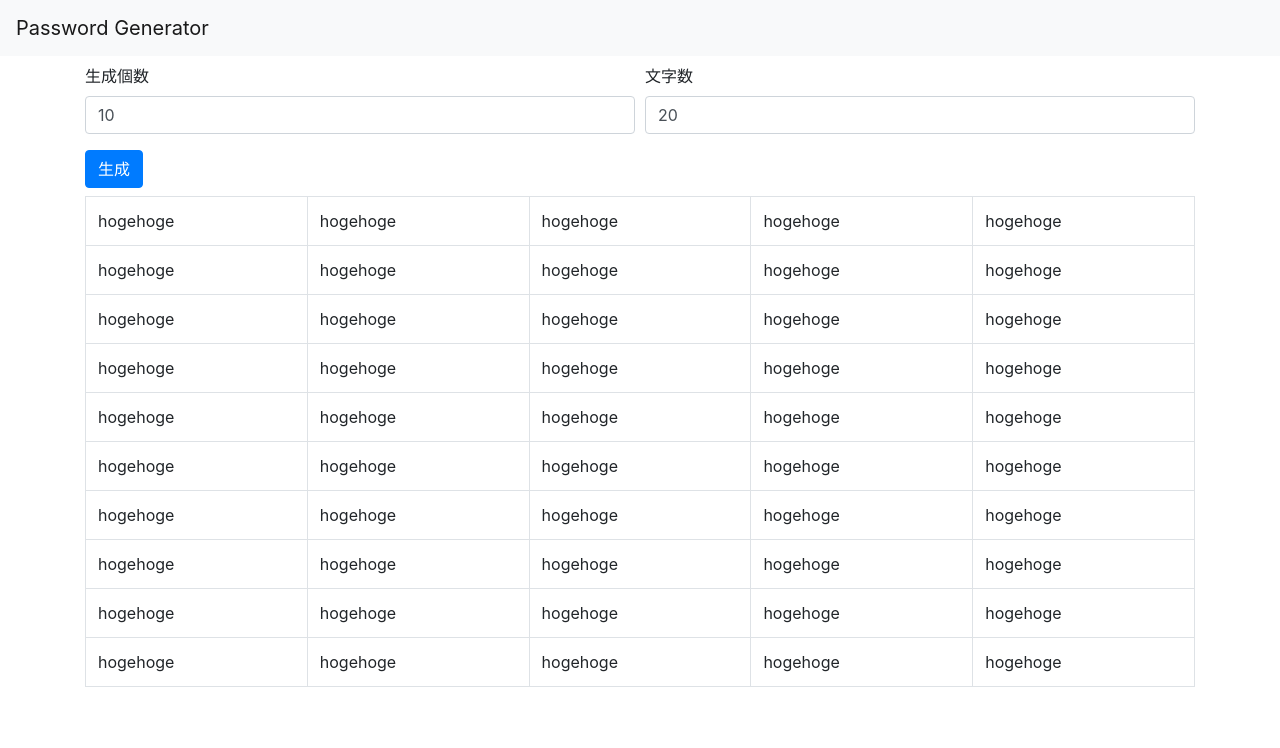
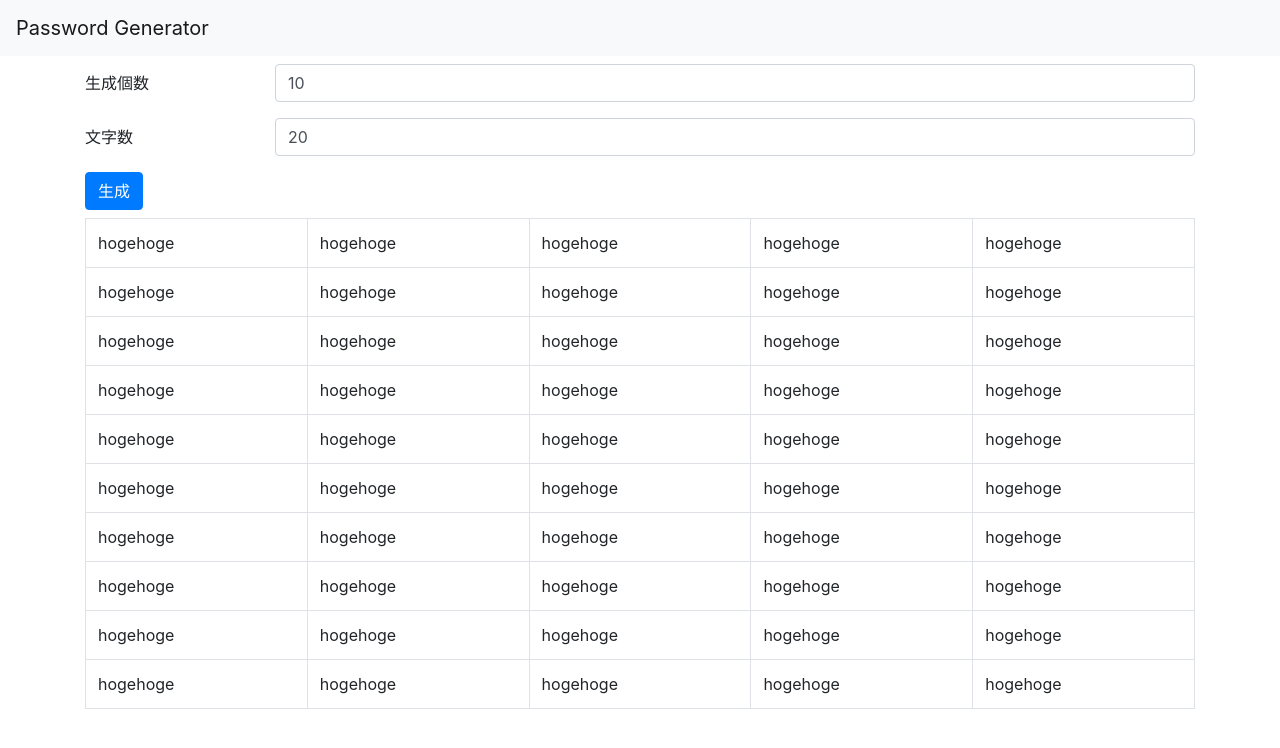
Before and after one commit to ttk1/password-generator, a React app: page / in a window 1280 px wide. Shown: the top 748 px of the page. Built offline with nearby package versions, Linux system fonts and the light colour scheme.

Commit message:
表示調整

```diff
--- a/src/main.tsx
+++ b/src/main.tsx
@@ -3,7 +3,7 @@ import 'bootstrap/dist/css/bootstrap.min.css';
 
 import * as React from 'react';
 import * as ReactDOM from 'react-dom';
-import { ListGroup, Container, Navbar, Table, Form, Col, Button } from 'react-bootstrap';
+import { ListGroup, Container, Navbar, Table, Form, Row, Col, Button } from 'react-bootstrap';
 
 import { generatePassword } from './password';
 
@@ -21,16 +21,18 @@ const Home = () => (
     </Navbar>
     <Container>
       <Form className="my-2">
-        <Form.Row>
-          <Form.Group as={Col}>
-            <Form.Label>生成個数</Form.Label>
+        <Form.Group as={Row}>
+          <Form.Label column sm={2}>生成個数</Form.Label>
+          <Col>
             <Form.Control type="number" value={N} />
-          </Form.Group>
-          <Form.Group as={Col}>
-            <Form.Label>文字数</Form.Label>
+          </Col>
+        </Form.Group>
+        <Form.Group as={Row}>
+          <Form.Label column sm={2}>文字数</Form.Label>
+          <Col>
             <Form.Control type="number" value="20" />
-          </Form.Group>
-        </Form.Row>
+          </Col>
+        </Form.Group>
         <Button variant="primary" onClick={() => alert('押すなって！')}>
           生成
         </Button>
```
